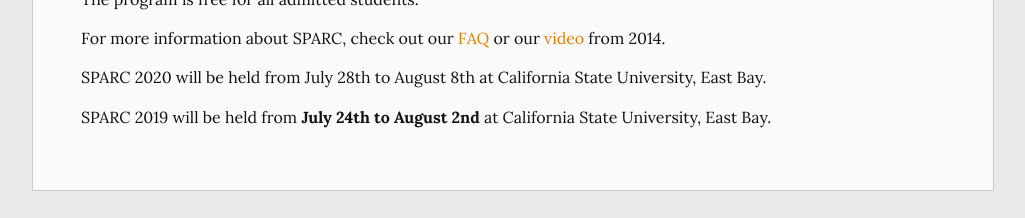
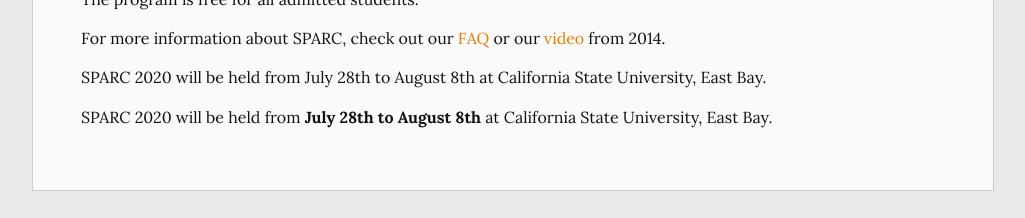
Before and after one commit to sparc-camp/sparc-camp.github.io, a Jekyll site: the page built from index.md, in a window 1280 px wide. Shown: the part 950-1168 px from the top of the page, without its empty margins (127-1152 px from the left). Built offline with Jekyll 4.4.1, drawn with Linux system fonts in a browser that asks for light colours.

Commit message:
Updated dates for 2020

```diff
--- a/index.md
+++ b/index.md
@@ -8,4 +8,4 @@
 
 {% include_relative /content/whatissparc.md %}
 
-SPARC 2019 will be held from **July 24th to August 2nd** at California State University, East Bay.
+SPARC 2020 will be held from **July 28th to August 8th** at California State University, East Bay.
```
